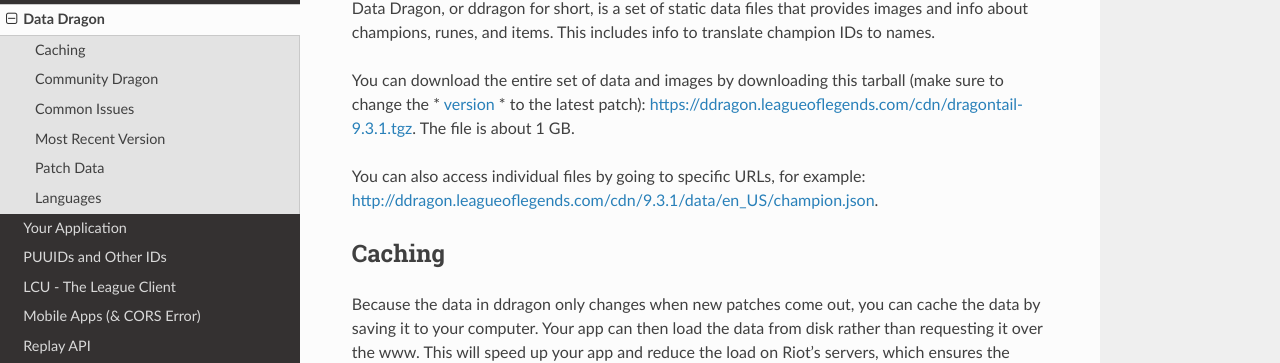
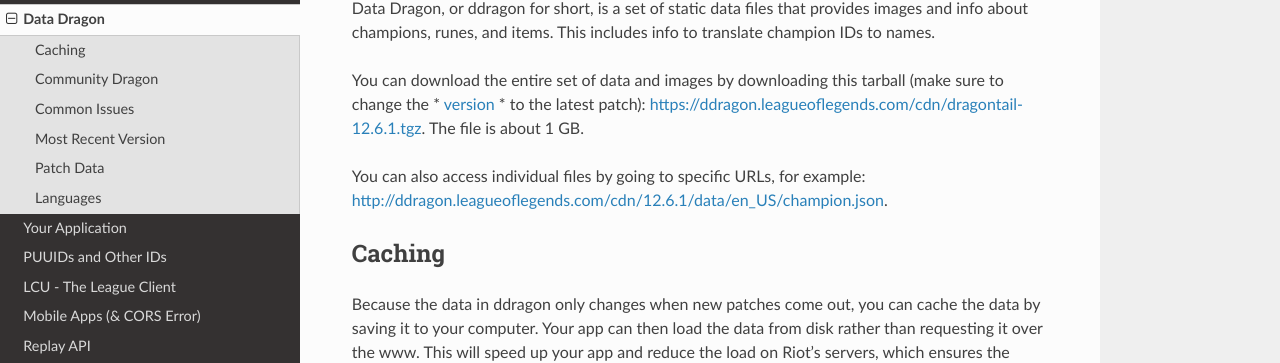
Before and after one commit to WxWatch/riot-api-libraries, a Sphinx documentation site: the page built from docs/ddragon.rst, in a window 1280 px wide and 900 px high. Shown: the part 163-526 px from the top of the window. Built offline with Sphinx 7.4.7 and the Read the Docs theme 2.0.0, drawn with Linux system fonts in a browser that asks for light colours; pages that are not in the unit, such as notebooks, are missing from menus; some of the changed lines change nothing that is shown.

Commit message:
Update ddragon.rst

```diff
--- a/docs/ddragon.rst
+++ b/docs/ddragon.rst
@@ -10,9 +10,9 @@
 
 Data Dragon, or ddragon for short, is a set of static data files that provides images and info about champions, runes, and items. This includes info to translate champion IDs to names.
 
-You can download the entire set of data and images by downloading this tarball (make sure to change the * `version <https://ddragon.leagueoflegends.com/api/versions.json>`_ * to the latest patch): https://ddragon.leagueoflegends.com/cdn/dragontail-9.3.1.tgz. The file is about 1 GB.
+You can download the entire set of data and images by downloading this tarball (make sure to change the * `version <https://ddragon.leagueoflegends.com/api/versions.json>`_ * to the latest patch): https://ddragon.leagueoflegends.com/cdn/dragontail-12.6.1.tgz. The file is about 1 GB.
 
-You can also access individual files by going to specific URLs, for example: http://ddragon.leagueoflegends.com/cdn/9.3.1/data/en_US/champion.json.
+You can also access individual files by going to specific URLs, for example: http://ddragon.leagueoflegends.com/cdn/12.6.1/data/en_US/champion.json.
 
 Caching
 -------
```
